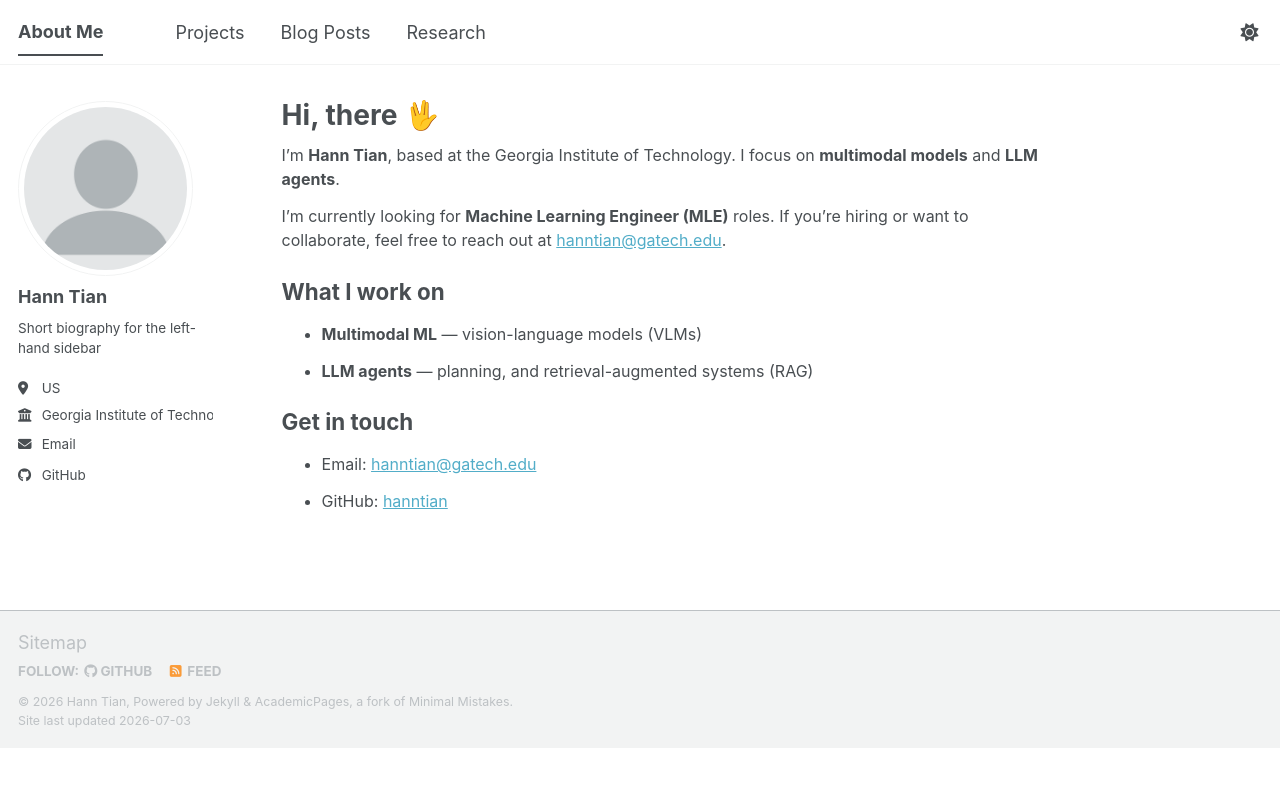
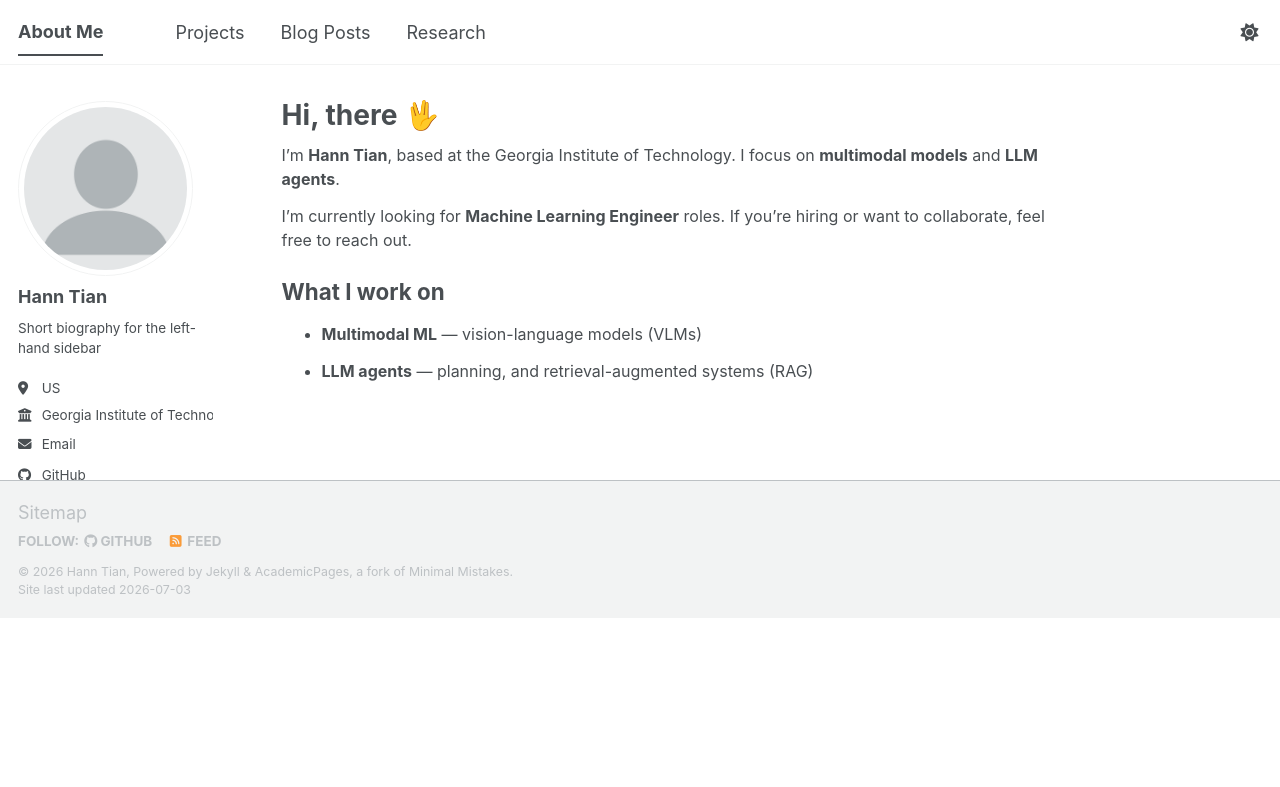
Before and after one commit to hanntian/hanntian.github.io, a Jekyll site: the page built from _pages/about.md, in a window 1280 px wide. Shown: the top 787 px of the page. Built offline with Jekyll 4.4.1, drawn with Linux system fonts in a browser that asks for light colours; a script bundle is joined from its source files by our own code; library files that are not in the unit come from our copies.

Commit message:
update aboutme

```diff
--- a/_pages/about.md
+++ b/_pages/about.md
@@ -9,15 +9,9 @@ redirect_from:
 
 I'm **Hann Tian**, based at the Georgia Institute of Technology. I focus on **multimodal models** and **LLM agents**.
 
-I'm currently looking for **Machine Learning Engineer (MLE)** roles. If you're hiring
-or want to collaborate, feel free to reach out at [hanntian@gatech.edu](mailto:hanntian@gatech.edu).
+I'm currently looking for **Machine Learning Engineer** roles. If you're hiring or want to collaborate, feel free to reach out.
 
 What I work on
 ======
 - **Multimodal ML** — vision-language models (VLMs)
 - **LLM agents** — planning, and retrieval-augmented systems (RAG)
-
-Get in touch
-======
-- Email: [hanntian@gatech.edu](mailto:hanntian@gatech.edu)
-- GitHub: [hanntian](https://github.com/hanntian)
```
